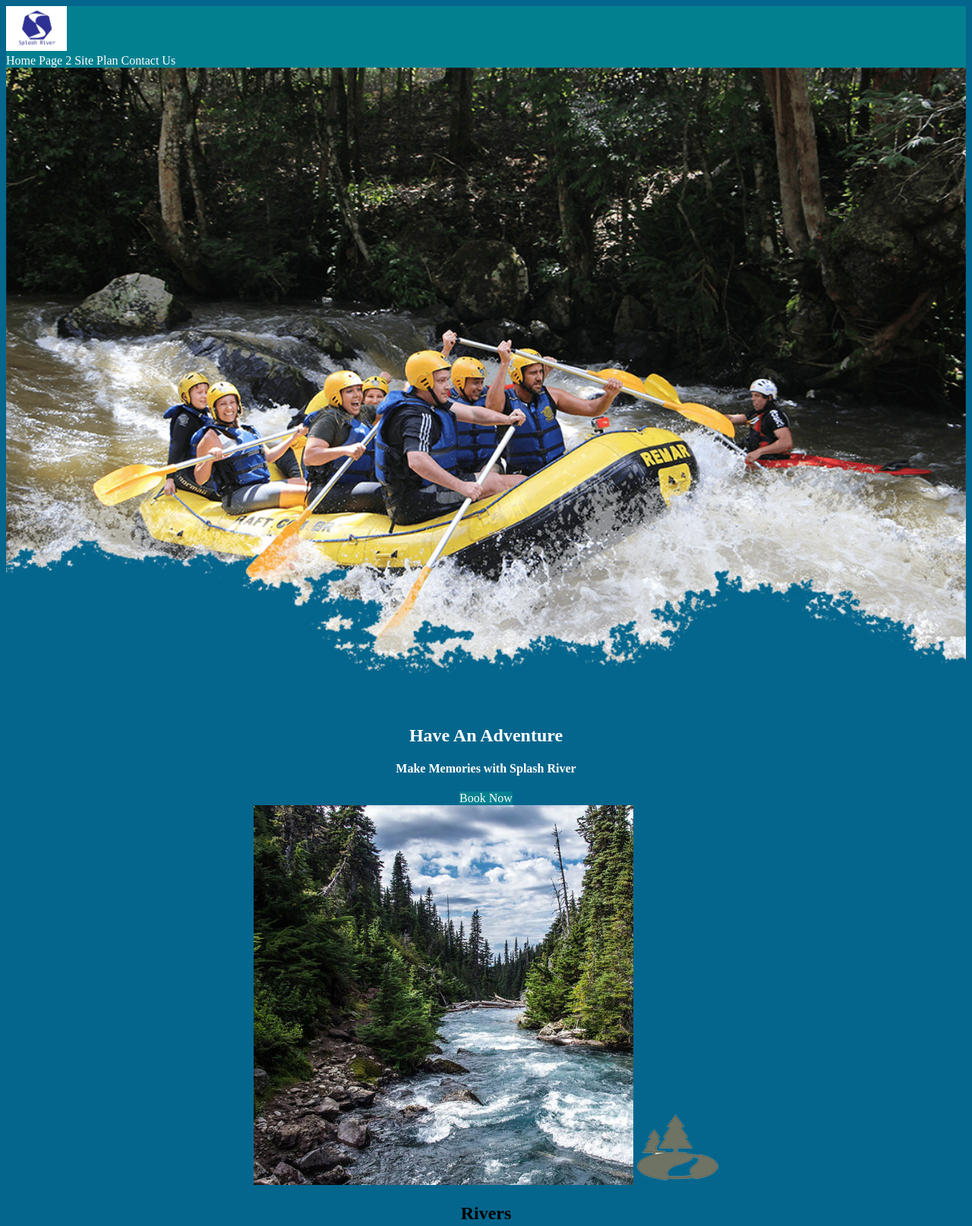
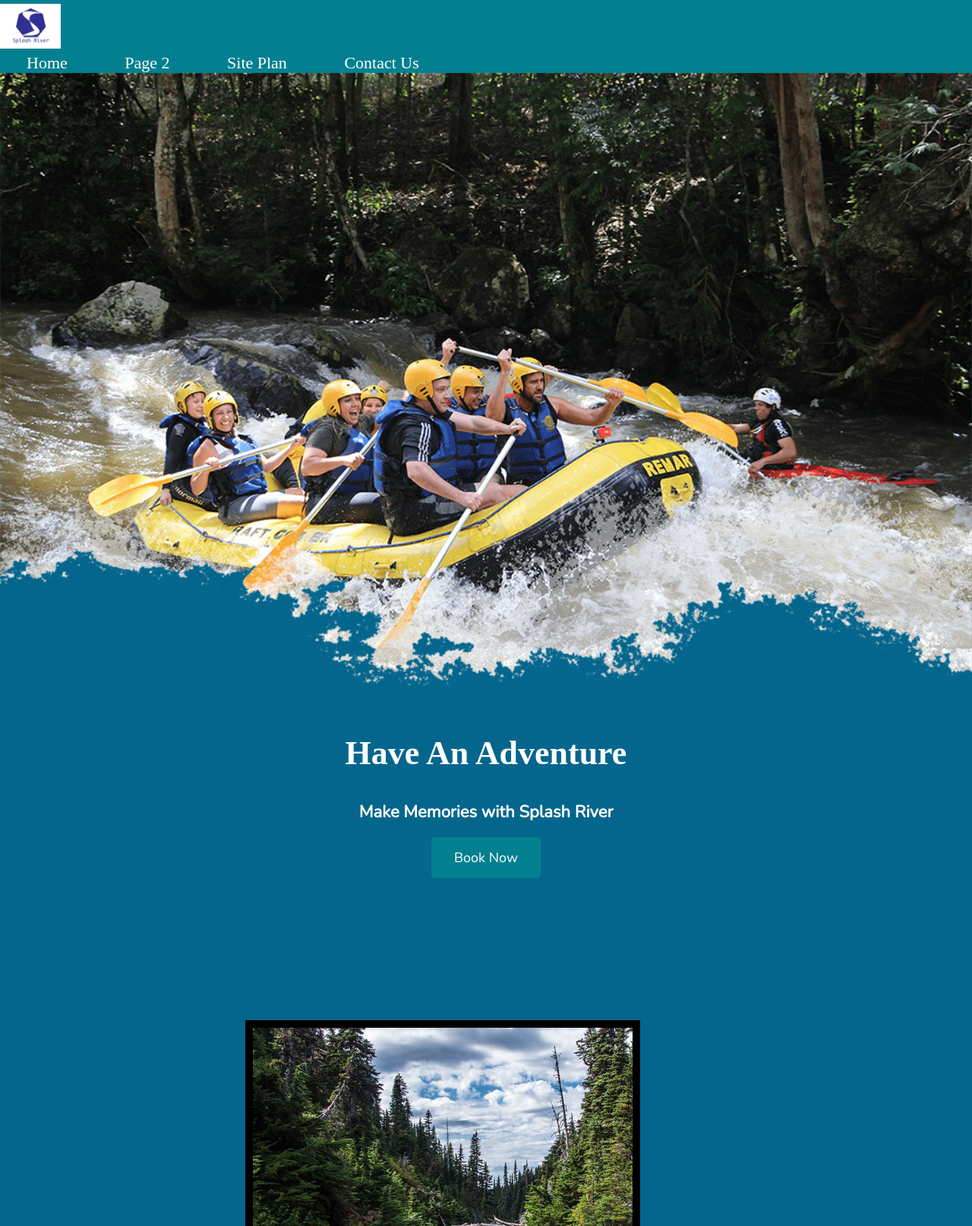
Before and after one commit to lorenzojmm/WDD-130-Web-Fundamentals, a plain HTML site: page wwr/index.html in a window 1280 px wide. Shown: the top 1614 px of the page at 76% size. Drawn offline with nearby package versions, Linux system fonts and the light colour scheme; a web font is replaced by a local one.

Commit message:
added W05 Assignment: CSS - Fonts and Spacing

```diff
--- a/styles/styles.css
+++ b/styles/styles.css
@@ -1,17 +1,22 @@
-body
+body {
+  margin: 0
+}
 
   #active {
     background-color: white;
     color: steelblue;
   }
   nav {
-    padding: 10px;
+    padding: 25px;
     text-align: center;
+    background-color: steelblue;
   }
   a {
     color: white;
-    margin: 40px;
+    margin: 50px ;
     font-size: 1.5em;
+    padding: 25px;
+
   }
   h1 {
     color: steelblue;
@@ -21,6 +26,8 @@
     display: block;
     width: 80%;
     margin: 0 auto;
+    border: 4px solid steelblue;
+
   }
 
   p {
@@ -37,6 +44,12 @@
   }
   footer {
     text-align: center;
+    background-color: steelblue;
+    color: white;
+    padding: 25px;
+    margin: 50px 0;
+
+
   }
   nav, footer {
     background-color: steelblue;
--- a/wwr/styles/style.css
+++ b/wwr/styles/style.css
@@ -2,7 +2,6 @@
 Any spaces in your font name should be replaced with a +.
 Fonts are separated by a | */
 @import url('https://fonts.googleapis.com/css2?family=Nunito&family=Tourney&display=swap');
-
 :root {
   /* change the values below to your colors from your palette */
   --primary-color: #05668d   ;
@@ -34,6 +33,7 @@
     text-align: center;
     color: white;
     text-decoration: none;
+    padding: 35px;
 }
 #hero-msg h1, #hero-msg h4 {
     text-align: center;
@@ -47,15 +47,24 @@
 }
 main section {
     text-align: center;
+
+}
+main section img {
+    box-sizing: border-box;
 }
 #background {
     height: 725px;
 }
 body {
     background-color: #05668d;
+    font-family: Nunito, Helvetica, sans-serif;
+    font-size: 22px;
+    margin: 0;
+    padding: 0;
 }
 header {
     background-color:#028090;
+    font-family: Tourney;
 }
 nav a:hover {
     background-color: #00a896;
@@ -65,6 +74,10 @@
     background-color: #028090;
     color: white;
     text-decoration: none;
+    font-size: 18px;
+    padding: 15px 30px;
+    margin-top: 50px;
+    border-radius: 5px;
 
 }
 .book:hover, .join:hover{
@@ -76,21 +89,35 @@
 }
 .msg{
     background-color: #028090;
+    line-height: 1.5em;
+    padding: 35px;
+
 }
 footer{
     background-color: #028090;
+    padding: 25px 50px;
+    margin-top: 200px;
 }
 .home-title{
     color: white;
+    font-family: Tourney;
+    font-size: 2em;
+    margin-top: 10px;
 }
 h4 {
     color: white;
 }
+h2 {
+    margin: 0;
+}
 .msg h2{
     color: white;
+    font-family: Tourney;
 }
 .msg p{
     color: white;
+    font-size: .8em;
+    padding-bottom: 15px;
 }
 footer h3{
     color: whitesmoke;
@@ -105,10 +132,21 @@
 }
 .icon image {
     width: 80px;
+    padding-top: 10px;
 }
 #logo_link img{
     width: 80px;
+    padding-top: 5px;
 }
 footer h3 a:hover{
     text-decoration: underline;
 }
+footer .social img  {
+    padding-top: 15px;
+}
+.rivers-card, .camping-card, .rapids-card {
+    margin: 200px 0;
+}
+.card-img {
+    border: 10px solid black ;
+}
```
